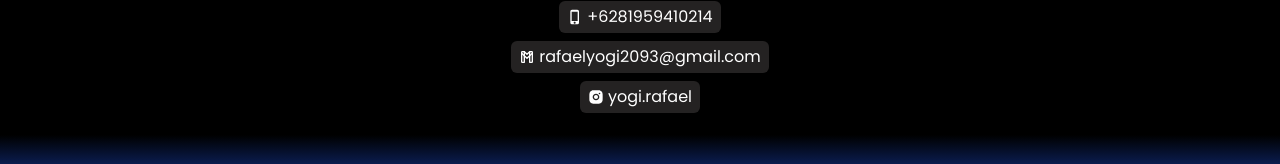
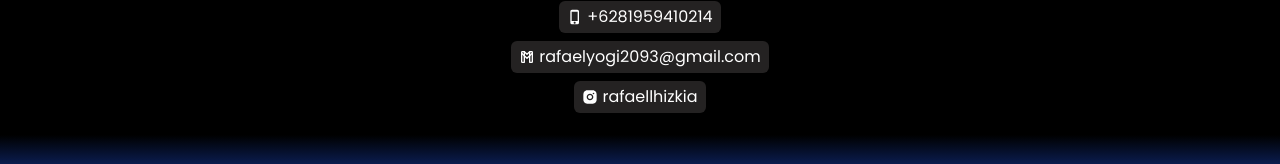
Before and after one commit to hizkiayogirafael/personalprofile, a React (Vite) app: page / in a window 1280 px wide. Shown: the part 4705-4869 px from the top of the page. Built offline with nearby package versions, Linux system fonts and the light colour scheme.

Commit message:
change icon

```diff
--- a/src/pages/Landingpage.jsx
+++ b/src/pages/Landingpage.jsx
@@ -466,11 +466,11 @@ const Landingpage = () => {
           </a>
           {/* instagram */}
           <a
-            href="https://www.instagram.com/yogi.rafael/"
+            href="https://www.instagram.com/rafaellhizkia/"
             className="text-white bg-[#242222] w-auto py-1 rounded-md px-2 flex flex-row  items-center gap-1 justify-center"
           >
             <RiInstagramFill />
-            yogi.rafael
+            rafaellhizkia
           </a>
         </div>
       </div>
```
